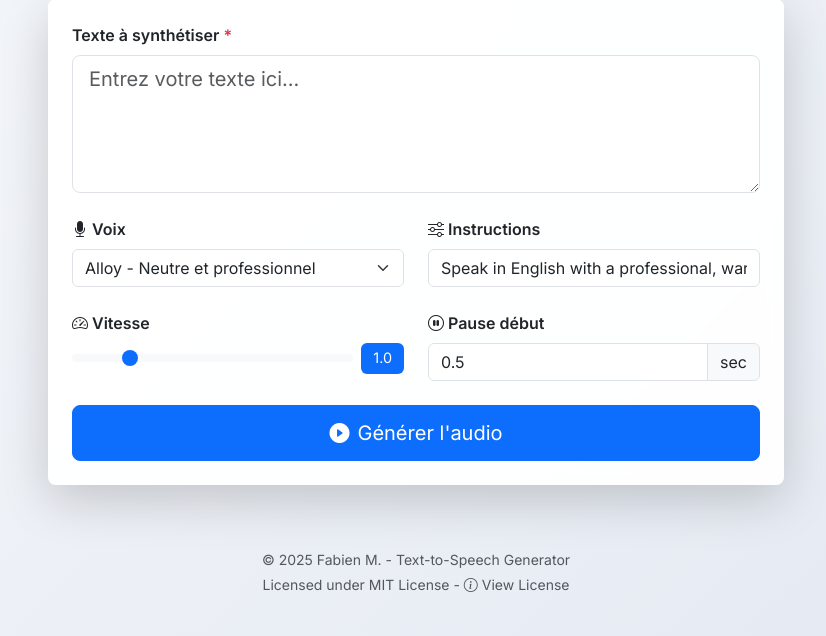
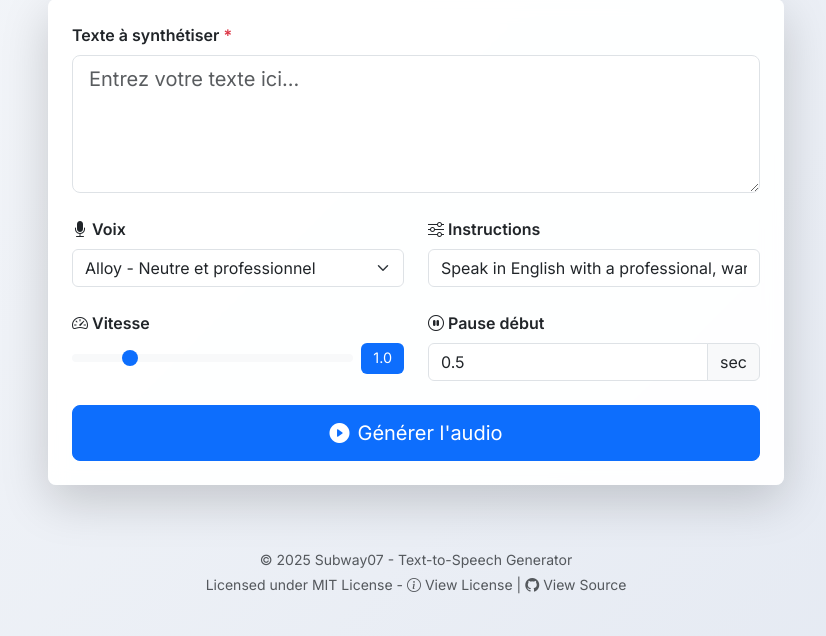
Before and after one commit to fmaitrot/TTS, a Flask app: page / in a window 1280 px wide. Shown: the part 164-800 px from the top of the page, without its empty margins (224-1050 px from the left). Run offline with Flask 3, Linux system fonts and the light colour scheme; some libraries are stand-ins or nearby versions.

Commit message:
update footer

```diff
--- a/templates/index.html
+++ b/templates/index.html
@@ -121,7 +121,7 @@
         <div class="col-lg-8">
           <div class="text-center text-muted">
             <small>
-              <p class="mb-1">© 2025 Fabien M. - Text-to-Speech Generator</p>
+              <p class="mb-1">© 2025 Subway07 - Text-to-Speech Generator</p>
               <p class="mb-0">
                 Licensed under MIT License -
                 <a href="https://opensource.org/licenses/MIT"
@@ -129,6 +129,13 @@
                    target="_blank"
                    rel="noopener noreferrer">
                   <i class="bi bi-info-circle me-1"></i>View License
+                </a>
+                 |
+                <a href="https://github.com/fmaitrot/TTS"
+                   class="text-muted text-decoration-none"
+                   target="_blank"
+                   rel="noopener noreferrer">
+                  <i class="bi bi-github me-1"></i>View Source
                 </a>
               </p>
             </small>
```
